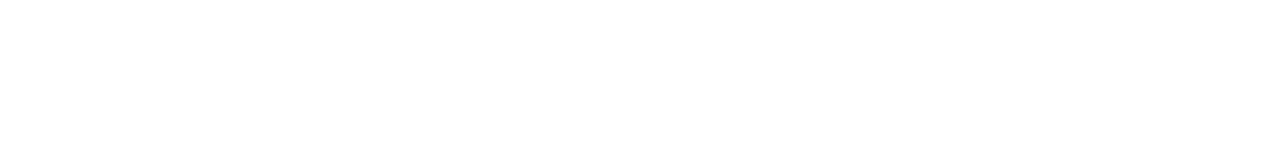
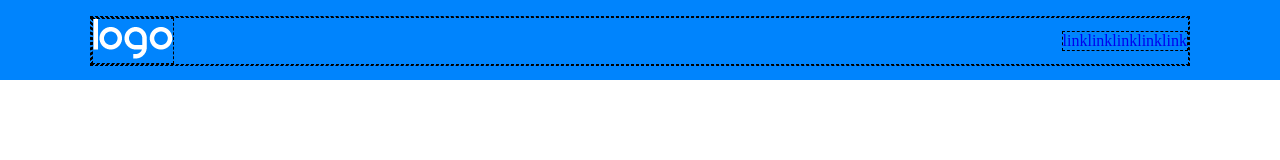
Before and after one commit to Alessandro-Villani/htmlcss-responsive-layout, a plain HTML site: page index.html in a window 1280 px wide. Drawn offline with Linux system fonts and the light colour scheme.

Commit message:
added header structure and responsiveness

```diff
--- a/css/styles.css
+++ b/css/styles.css
@@ -21,4 +21,76 @@
 .container{
     max-width: 1100px;
     width: 100%;
+    margin: 0 auto;
 }
+
+.flex{
+    display: flex;
+}
+
+.debug{
+    border: 1px dashed black;
+}
+
+/*! GENERICS */
+
+ul{
+    list-style-type: none;
+}
+
+a{
+    text-decoration: none;
+}
+
+img{
+    max-width: 100%;
+}
+
+/*! HEADER */
+
+header{
+    height: 5rem;
+    color: white;
+    background-color: var(--blue);
+    position: fixed;
+    top: 0;
+    left: 0;
+    right: 0;
+    z-index: 1;
+    padding: 1rem;
+}
+
+header nav{
+    justify-content: space-between;
+    align-items: center;
+}
+
+header ul{
+    display: none;
+}
+
+
+/*! MEDIA QUERIES */
+
+    /*# Breakpoint 768px */
+
+    @media screen and (min-width: 769px){
+
+        /*+ HEADER */
+
+        .hamburger{
+            display: none;
+        }
+
+        header ul{
+            display: flex;
+        }
+
+    }
+
+    /*# Breakpoint 1200px */
+
+    @media screen and (min-width: 1201px){
+
+
+    }
--- a/index.html
+++ b/index.html
@@ -11,6 +11,24 @@
     <title>Responsive Layout</title>
 </head>
 <body>
-
+    <header>
+        <div class="container debug">
+            <nav class="flex debug">
+                <div class="navbar left debug">
+                    <img src="img/logo.png" alt="logo">
+                </div>
+                <div class="navbar right debug">
+                    <i class="fa-solid fa-bars fa-2x hamburger"></i>
+                    <ul>
+                        <li><a href="#">link</a></li>
+                        <li><a href="#">link</a></li>
+                        <li><a href="#">link</a></li>
+                        <li><a href="#">link</a></li>
+                        <li><a href="#">link</a></li>
+                    </ul>
+                </div>
+            </nav>
+        </div>
+    </header>
 </body>
 </html>
```
